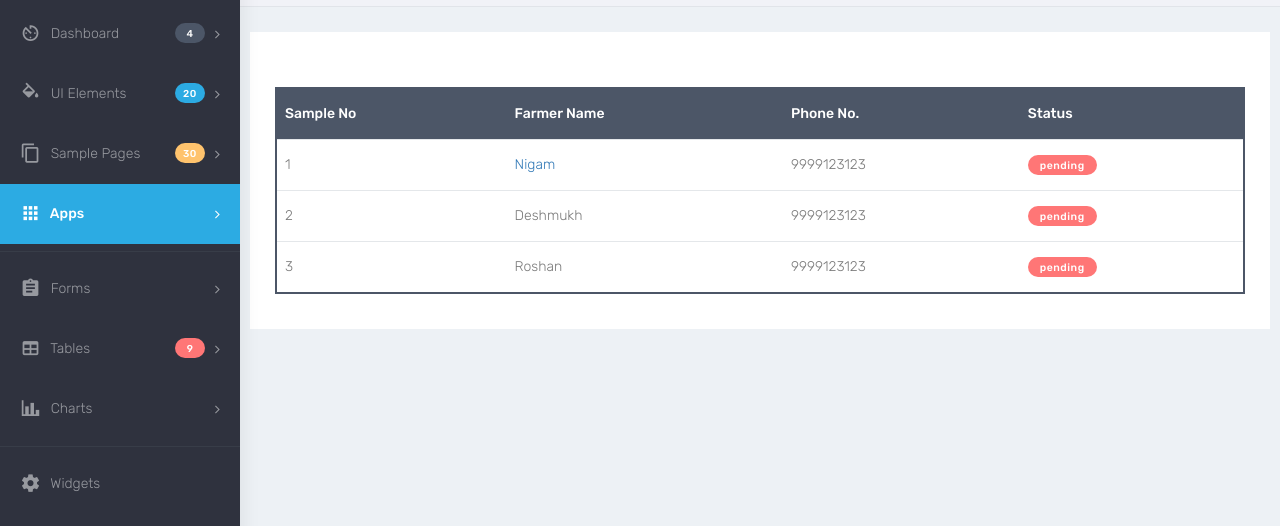
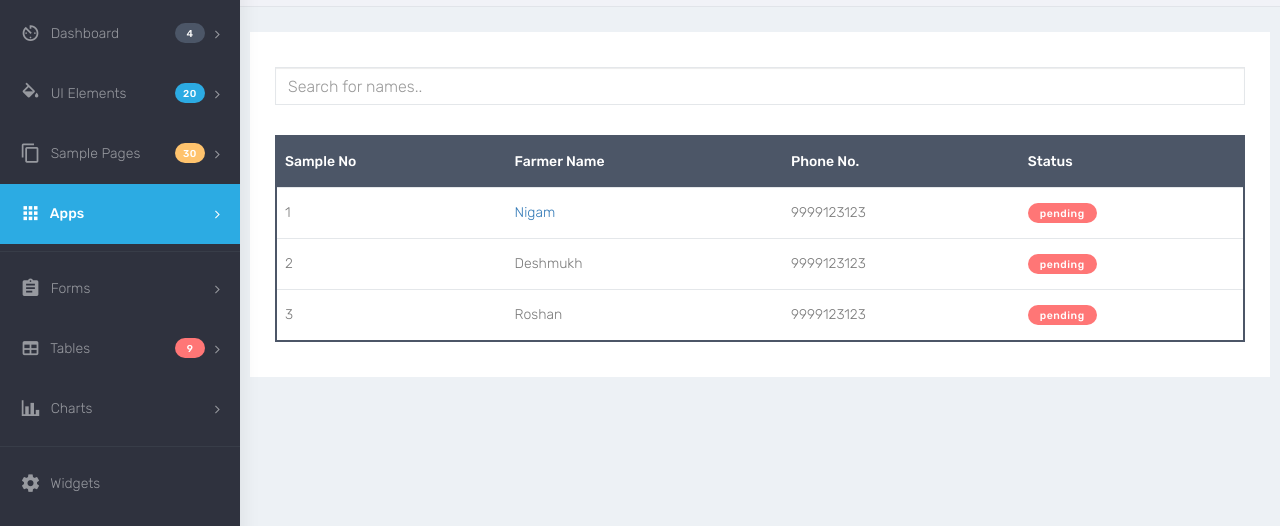
Before and after one commit to nateshmbhat1/Raita-Mitra, a plain HTML site: page public/assets/UntestedSoil.html in a window 1280 px wide. Shown: the part 116-642 px from the top of the page. Drawn offline with Linux system fonts and the light colour scheme; no server answers; files whose address does not match are found by name.

Commit message:
added searching of elements in the untested soil table

```diff
--- a/public/assets/UntestedSoil.html
+++ b/public/assets/UntestedSoil.html
@@ -474,7 +474,10 @@
                    					<div class="color-table warning-table">
 						<div class="white-box">
 							<!-- <h3 class="box-title">Employees Details in Database</h3> -->
-							<p class="text-muted"></p>
+                            <p class="text-muted"></p>
+                            <div class="form-group">
+                                <input type="text" class="form-control" style="font-size:16px;" id="search_untested_soil_table" onkeyup="search_untested_soil_table()" placeholder="Search for names..">
+                            </div>
 							<table
 								class="table m-t-30 table-hover color-bordered-table inverse-bordered-table"
 								id="editable-datatable">
--- a/public/assets/js/untestedSoil.js
+++ b/public/assets/js/untestedSoil.js
@@ -35,3 +35,26 @@ ref.once('value', snap=>{
   })
 
 })
+
+
+//Funtion used to search the elements in the untested soil table
+function search_untested_soil_table(){
+  // Declare variables
+  var input, filter, table, tr, td, i;
+  input = document.getElementById("search_untested_soil_table");
+  filter = input.value.toUpperCase();
+  table = document.getElementById("editable-datatable");
+  tr = table.getElementsByTagName("tr");
+
+  // Loop through all table rows, and hide those who don't match the search query
+  for (i = 0; i < tr.length; i++) {
+    td = tr[i].getElementsByTagName("td")[1];
+    if (td) {
+      if (td.innerHTML.toUpperCase().indexOf(filter) > -1) {
+        tr[i].style.display = "";
+      } else {
+        tr[i].style.display = "none";
+      }
+    }
+  }
+}
```
